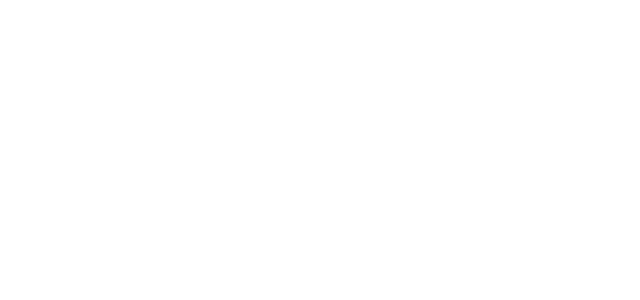
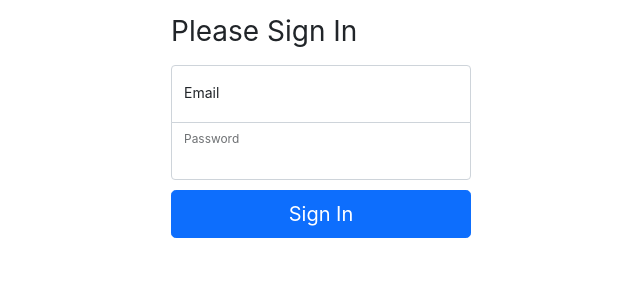
Before and after one commit to mowamed/react-shop-admin, a React (Create React App) app: page /login in a window 1280 px wide. Shown: the top 300 px of the page, without its empty margins (319-959 px from the left). Built offline with nearby package versions, Linux system fonts and the light colour scheme.

Commit message:
add login

```diff
--- a/src/App.tsx
+++ b/src/App.tsx
@@ -5,6 +5,7 @@ import {BrowserRouter, Route} from "react-router-dom";
 import Dashboard from "./pages/Dashboard";
 import Users from "./pages/Users";
 import Register from "./pages/Register";
+import Login from "./pages/Login";
 
 function App() {
   return (
@@ -13,6 +14,7 @@ function App() {
           <Route path={'/'} exact component={Dashboard} />
           <Route path={'/users'} component={Users} />
           <Route path={'/register'} component={Register} />
+          <Route path={'/login'} component={Login} />
       </BrowserRouter>
     </div>
   );
--- /dev/null
+++ b/src/pages/Login.tsx
@@ -0,0 +1,47 @@
+import React, {SyntheticEvent, useState} from 'react';
+import axios from "axios";
+import {Redirect} from "react-router-dom";
+
+const Login = () => {
+    const [email, setEmail] = useState('');
+    const [password, setPassword] = useState('');
+    const [redirect, setRedirect] = useState(false);
+
+    const submit = async (e: SyntheticEvent) => {
+        e.preventDefault();
+        await axios.post('http://localhost:8000/api/login', {
+            email,
+            password
+        }, {withCredentials: true})
+
+        setRedirect(true)
+
+    }
+
+    if (redirect) {
+        return <Redirect to={'/'}/>
+    }
+
+    return (
+        <main className="form-signin" onSubmit={submit}>
+            <form>
+                <h1 className="h3 mb-3 fw-normal">Please Sign In</h1>
+
+                <div className="form-floating">
+                    <input type="email" className="form-control"
+                           placeholder="name@example.com" onChange={e => setEmail(e.target.value)}/>
+                    <label htmlFor="floatingPassword">Email</label>
+                </div>
+                <div className="form-floating">
+                    <input type="password" className="form-control"
+                           onChange={e => setPassword(e.target.value)}/>
+                    <label htmlFor="floatingPassword">Password</label>
+                </div>
+
+                <button className="w-100 btn btn-lg btn-primary" type="submit">Sign In</button>
+            </form>
+        </main>
+    );
+}
+
+export default Login;
--- a/src/pages/Register.tsx
+++ b/src/pages/Register.tsx
@@ -1,4 +1,5 @@
 import React, {Component, SyntheticEvent} from 'react';
+import {Redirect} from 'react-router-dom'
 import axios from 'axios'
 import '../Login.css'
 
@@ -7,21 +8,30 @@ class Register extends Component {
     last_name = '';
     email = '';
     password = '';
-    password_confirm = '';
+    password_confirm = ''
+    state = {
+        redirect: false
+    };
 
     submit = async (e: SyntheticEvent) => {
         e.preventDefault();
-        const response = await  axios.post('http://localhost:8000/api/register', {
+        await  axios.post('http://localhost:8000/api/register', {
             first_name: this.first_name,
             last_name: this.last_name,
             email: this.email,
             password: this.password,
             password_confirm: this.password_confirm,
         });
-
-        console.log(response);
+        this.setState({
+            redirect: true
+        })
     }
     render() {
+
+        if(this.state.redirect) {
+            return <Redirect to={'/login'}/>;
+        }
+
         return (
             <div>
                 <main className="form-signin">
```
Also changed, not shown: 1 other file (tests, documents, lock files or other folders).
